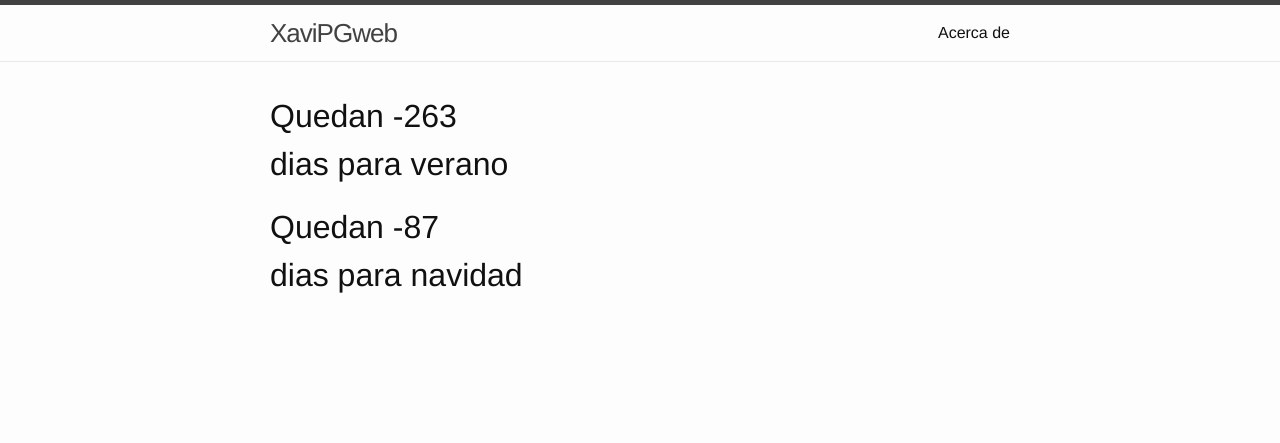
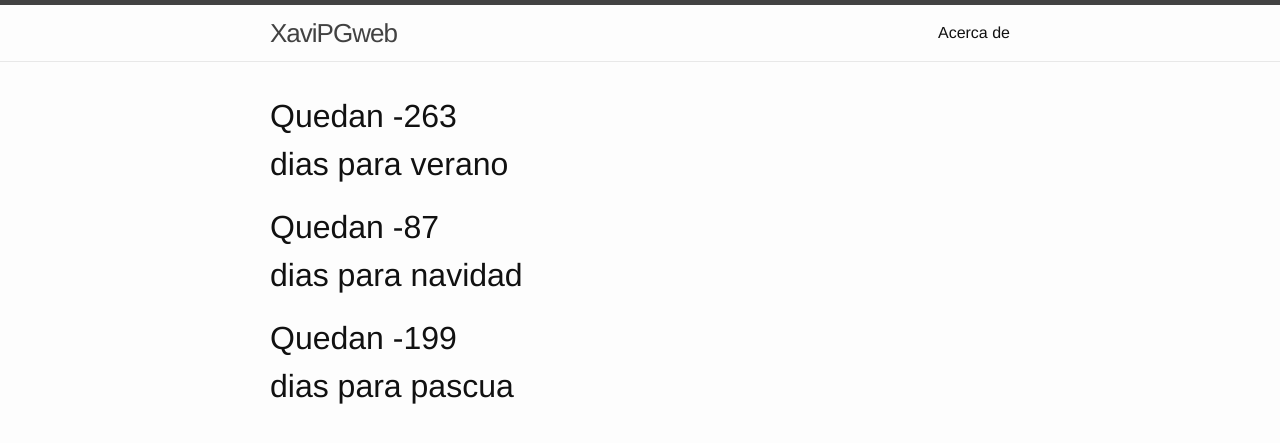
Before and after one commit to xavipgweb/xavipgweb.github.io, a Jekyll site: the page built from index.html, in a window 1280 px wide. Shown: the top 443 px of the page. Built offline with Jekyll 4.4.1, drawn with Linux system fonts in a browser that asks for light colours; part of the change alters nothing that is shown.

Commit message:
Update index.html

```diff
--- a/index.html
+++ b/index.html
@@ -5,16 +5,20 @@ layout: default
 <body>
   <h1 id = "text">Error</h1>
   <h1 id = "text2">Error</h2>
+  <h1 id = "text3">Error</h2>
 
   <script >
     var today = new Date();
     var date_to_reply = new Date('2017-06-16');
     var date_to_reply2 = new Date('2016-12-22');
+    var date_to_reply3 = new Date('2017-04-13');
     var timeinmilisec = today.getTime() - date_to_reply.getTime();
     var timeinmilisec2 = today.getTime() - date_to_reply2.getTime();
+    var timeinmilisec3 = today.getTime() - date_to_reply3.getTime();
 
     document.getElementById("text").innerHTML = "Quedan " + parseInt(Math.floor(timeinmilisec / (1000 * 60 * 60 * 24))) + "<br>" + " dias para verano";
     document.getElementById("text2").innerHTML = "Quedan " + parseInt(Math.floor(timeinmilisec2 / (1000 * 60 * 60 * 24))) + "<br>" + " dias para navidad";
+    document.getElementById("text3").innerHTML = "Quedan " + parseInt(Math.floor(timeinmilisec3 / (1000 * 60 * 60 * 24))) + "<br>" + " dias para pascua";
 
 </script>
 
```
